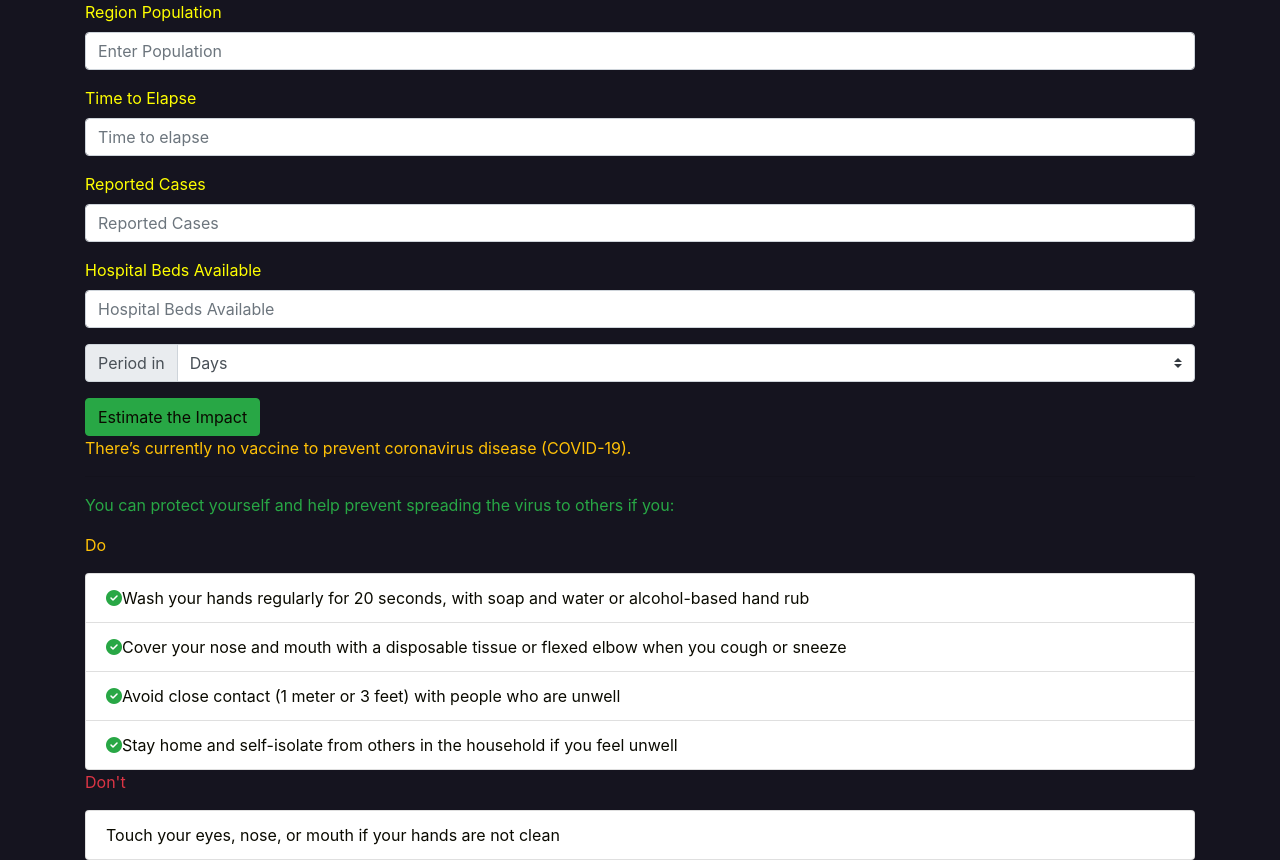
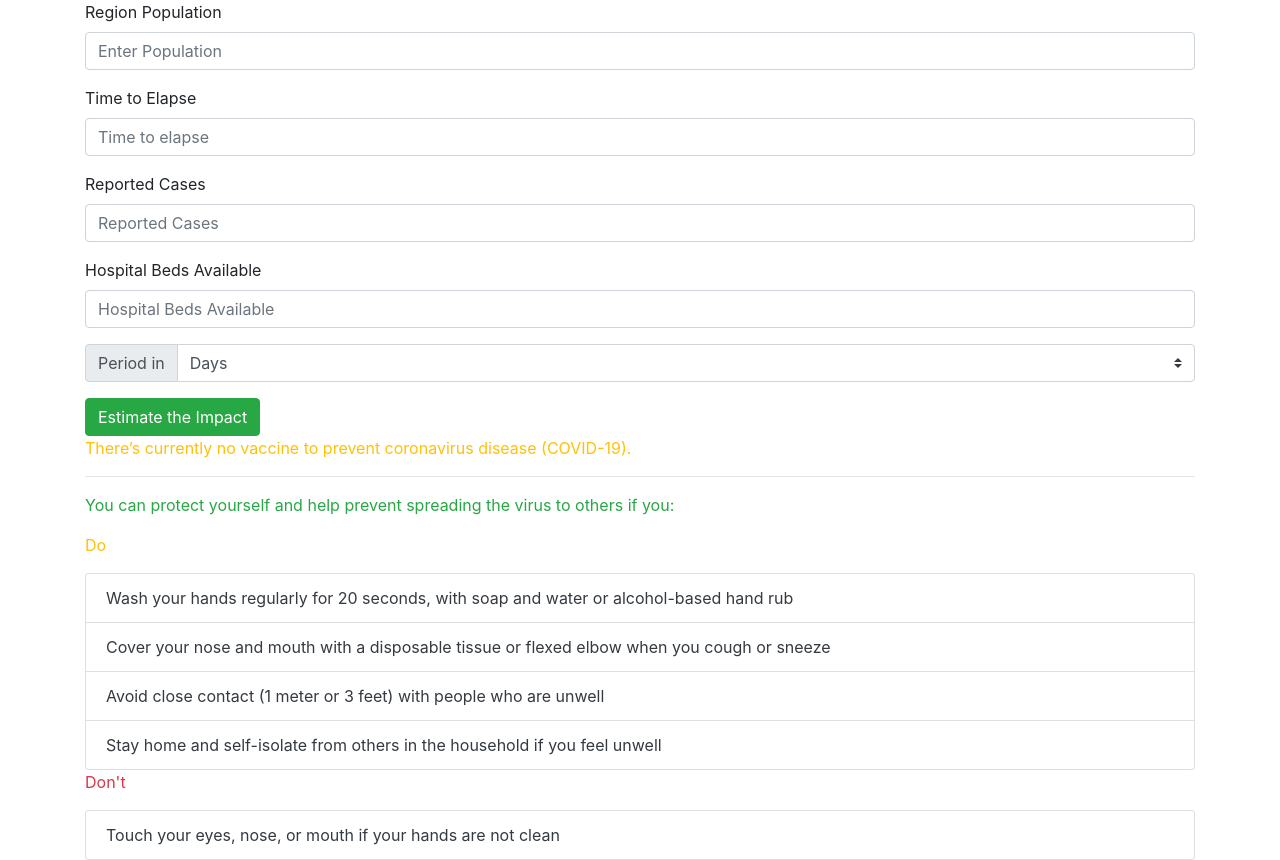
Before and after one commit to hermitex/BuildforSDG-Challenge, a website: page index.html in a window 1280 px wide. Drawn offline with nearby package versions, Linux system fonts and the light colour scheme.

Commit message:
fix homepage

```diff
--- a/index.html
+++ b/index.html
@@ -12,13 +12,14 @@
     <link rel="stylesheet" href="https://stackpath.bootstrapcdn.com/bootstrap/4.3.1/css/bootstrap.min.css"
         integrity="sha384-ggOyR0iXCbMQv3Xipma34MD+dH/1fQ784/j6cY/iJTQUOhcWr7x9JvoRxT2MZw1T" crossorigin="anonymous">
     <!-- Fontawesome -->
-    <script src="https://kit.fontawesome.com/6164837c21.js" crossorigin="anonymous"></script>
+    <!-- <script src="https://kit.fontawesome.com/6164837c21.js" crossorigin="anonymous"></script> -->
     <!-- Custom CSS -->
     <link rel="stylesheet" href="style.css">
     <title>Covid-19 Estimator</title>
 </head>
 
 <body class="container">
+    <!-- style="background-color: #15141f; color: yellow" -->
     <section>
         <form>
             <div class="form-group">
@@ -59,24 +60,28 @@
         </form>
 
     </section>
-    <section class="card-text textDark">
+    <section class="card-text text-dark">
         <p class="text-warning">There’s currently no vaccine to prevent coronavirus disease (COVID-19).</p>
         <hr>
         <p class="text-success">You can protect yourself and help prevent spreading the virus to others if you:</p>
         <p class="text-warning">Do</p>
         <ul class="list-group">
-            <li class="list-group-item"><i class="fas fa-check-circle text-success"></i>Wash your hands regularly for 20
+            <!-- <i class="fas fa-check-circle text-success"></i> -->
+            <li class="list-group-item">Wash your hands regularly for 20
                 seconds,
                 with soap and water or alcohol-based
                 hand rub</li>
-            <li class="list-group-item"><i class="fas fa-check-circle text-success"></i>Cover your nose and mouth with a
+            <!-- <i class="fas fa-check-circle text-success"></i> -->
+            <li class="list-group-item">Cover your nose and mouth with a
                 disposable
                 tissue or flexed elbow when you
                 cough or sneeze</li>
-            <li class="list-group-item"><i class="fas fa-check-circle text-success"></i>Avoid close contact (1 meter or
+            <!-- <i class="fas fa-check-circle text-success"></i> -->
+            <li class="list-group-item">Avoid close contact (1 meter or
                 3 feet) with
                 people who are unwell</li>
-            <li class="list-group-item"><i class="fas fa-check-circle text-success"></i>Stay home and self-isolate from
+            <!-- <i class="fas fa-check-circle text-success"></i> -->
+            <li class="list-group-item">Stay home and self-isolate from
                 others in the
                 household if you feel unwell</li>
         </ul>
--- a/style.css
+++ b/style.css
@@ -1,21 +1,14 @@
-*{
+/* *{
     padding: 0;
 
 
 }
 
-html{
-    overflow: hidden;
-    overflow-y: auto;
-    scroll-behavior: smooth;
-}
+
 
 body{
 
     background-color: #15141f;
     color: yellow;
 }
-
-.textDark{
-    color: #0a0a00;
-}
+ */
```
